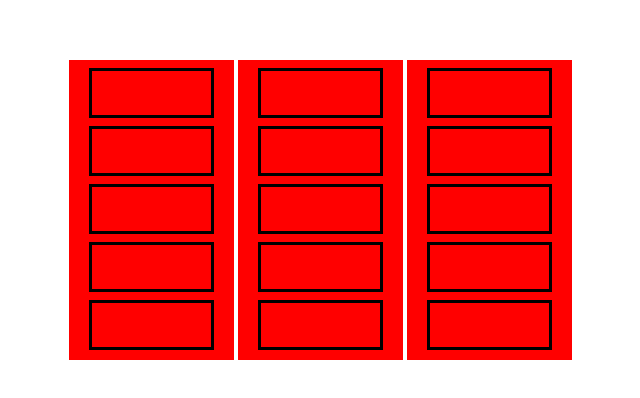
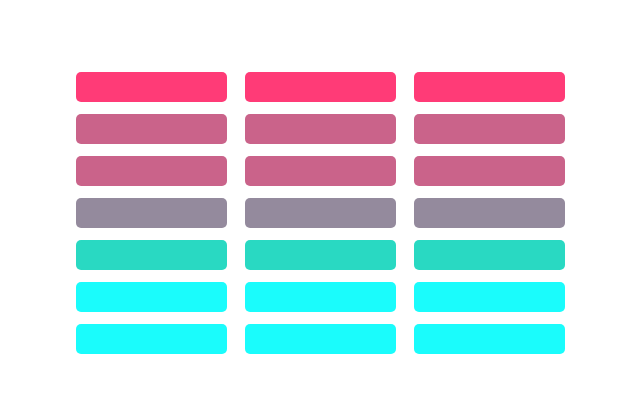
Before and after one commit to Amin-Ansari/Music-equalizer, a plain HTML site: page index.htm in a window 1280 px wide. Shown: the part 130-528 px from the top of the page, without its empty margins (296-936 px from the left). Drawn offline with Linux system fonts and the light colour scheme.

Commit message:
All of the styles of the bars are set

```diff
--- a/index.htm
+++ b/index.htm
@@ -10,25 +10,31 @@
   <body>
     <div class="container">
       <div class="column">
-        <div></div>
-        <div></div>
-        <div></div>
-        <div></div>
-        <div></div>
+        <div class="top-color"></div>
+        <div class="after-middle-color"></div>
+        <div class="after-middle-color"></div>
+        <div class="middle-color-low"></div>
+        <div class="middle-color"></div>
+        <div class="blue-color"></div>
+        <div class="blue-color"></div>
       </div>
       <div class="column">
-        <div></div>
-        <div></div>
-        <div></div>
-        <div></div>
-        <div></div>
+        <div class="top-color"></div>
+        <div class="after-middle-color"></div>
+        <div class="after-middle-color"></div>
+        <div class="middle-color-low"></div>
+        <div class="middle-color"></div>
+        <div class="blue-color"></div>
+        <div class="blue-color"></div>
       </div>
       <div class="column">
-        <div></div>
-        <div></div>
-        <div></div>
-        <div></div>
-        <div></div>
+        <div class="top-color"></div>
+        <div class="after-middle-color"></div>
+        <div class="after-middle-color"></div>
+        <div class="middle-color-low"></div>
+        <div class="middle-color"></div>
+        <div class="blue-color"></div>
+        <div class="blue-color"></div>
       </div>
     </div>
   </body>
--- a/style/style.css
+++ b/style/style.css
@@ -11,13 +11,28 @@
 .column {
   width: 30%;
   height: 100%;
-  background-color: red;
   display: inline-block;
-  padding: 0px 20px;
+  padding: 0px 7px;
 }
 .column > div {
   width: 100%;
-  height: 50px;
-  border: 3px solid black;
-  margin: 8px 0px;
+  height: 30px;
+  margin: 12px 0px;
+  border-radius: 5px;
 }
+
+.blue-color {
+  background-color: rgb(26, 252, 252);
+}
+.middle-color {
+  background-color: #29d9c2;
+}
+.middle-color-low {
+  background-color: #948a9d;
+}
+.after-middle-color {
+  background-color: #ca638a;
+}
+.top-color {
+  background-color: #ff3b77;
+}
```
